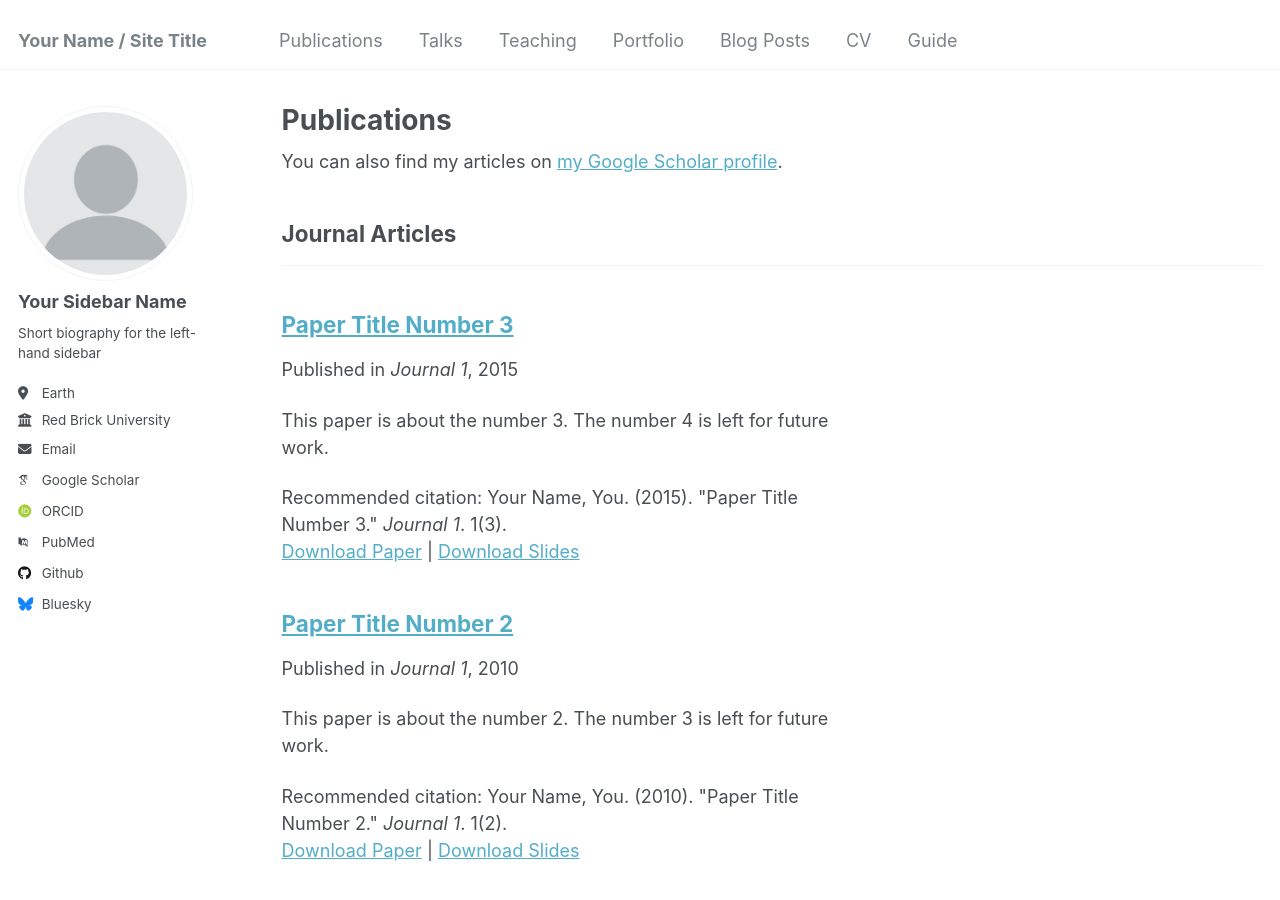
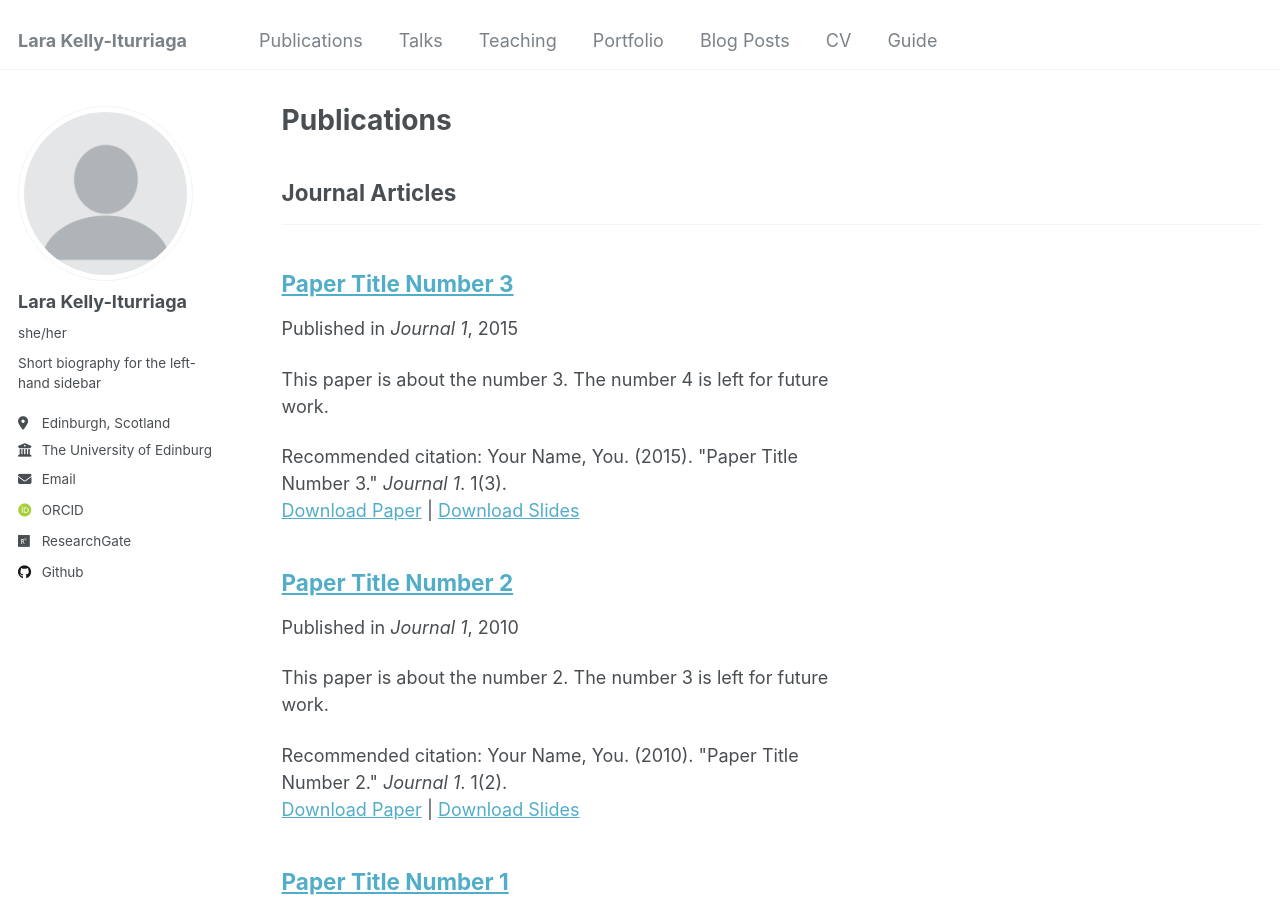
Before and after one commit to larakelly-iturriaga/larakellyiturriaga, a Jekyll site: the page built from _pages/publications.html, in a window 1280 px wide and 900 px high. Built offline with Jekyll 4.4.1, drawn with Linux system fonts in a browser that asks for light colours; some web fonts are replaced; some of the changed text lies outside the part shown.

Commit message:
Update _config.yml

```diff
--- a/_config.yml
+++ b/_config.yml
@@ -7,12 +7,12 @@
 # server process.
 
 # Basic Site Settings
-locale                   : "en-US"
-title                    : "Your Name / Site Title"
+locale                   : "en-GB"
+title                    : "Lara Kelly-Iturriaga"
 title_separator          : "-"
-name                     : &name "Your Name"
+name                     : &name "Lara Kelly-Iturriaga"
 description              : &description "personal description"
-url                      : https://academicpages.github.io # the base hostname & protocol for your site e.g. "https://[your GitHub username].github.io"
+url                      : "https://lkellyitu.github.io/larakellyiturriaga/"
 baseurl                  : "" # the subpath of your site, e.g. "/blog"
 repository               : "academicpages/academicpages.github.io"
 
@@ -22,57 +22,23 @@ repository               : "academicpages/academicpages.github.io"
 author:
   # Biographic information
   avatar           : "profile.png"
-  name             : "Your Sidebar Name"
-  pronouns         : # example: "she/her"
+  name             : "Lara Kelly-Iturriaga"
+  pronouns         : "she/her"
   bio              : "Short biography for the left-hand sidebar"
-  location         : "Earth"
-  employer         : "Red Brick University"
+  location         : "Edinburgh, Scotland"
+  employer         : "The University of Edinburgh"
   uri              : # URL
-  email            : "none@example.org"
+  email            : "s1665953@ed.ac.uk"
 
   # Academic websites
-  arxiv            : # URL - Update with the correct link to your profile
-  googlescholar    : "https://scholar.google.com/citations?user=PS_CX0AAAAAJ"
-  impactstory      : # URL
-  orcid            : "http://orcid.org/yourorcidurl"
-  semantic         : # URL
-  pubmed           : "https://www.ncbi.nlm.nih.gov/pubmed/?term=john+snow"
-  researchgate     : # URL
-  scopus           : # URL
+  orcid            : "https://orcid.org/0009-0001-9526-3211"
+  researchgate     : "https://www.researchgate.net/profile/Lara-Kelly-Iturriaga"
 
   # Repositories and software development
-  bitbucket        : # Username - Update with your username on the site
-  codepen          : # Username
-  dribbble         : # Username
-  github           : "academicpages"
-  kaggle           : # Username
-  stackoverflow    : # User number or user number and name (i.e., use "1" or "1/jeff-atwood")
+  github           : "larakellyiturriaga"
 
   # Social media
-  bluesky          : "bsky.app" # Replace this with you Bluesky username
-  facebook         : # Username
-  flickr           : # Username
-  foursquare       : # Username
-  goodreads        : # Username
-  google_plus      : # Username
-  keybase          : # Username
-  instagram        : # Username
-  lastfm           : # Username
   linkedin         : # Username
-  mastodon         : # URL
-  medium           : # URL
-  pinterest        : # Username
-  soundcloud       : # Username
-  steam            : # Username
-  telegram         : # URL
-  tumblr           : # Username
-  twitter          : # Username for X / Twitter
-  vine             : # Username
-  weibo            : # Username
-  wikipedia        : # Username
-  xing             : # Username
-  youtube          : # Username
-  zhihu            : # Username
 
 # Publication Category - The following the list of publication categories and their headings
 publication_category:
```
